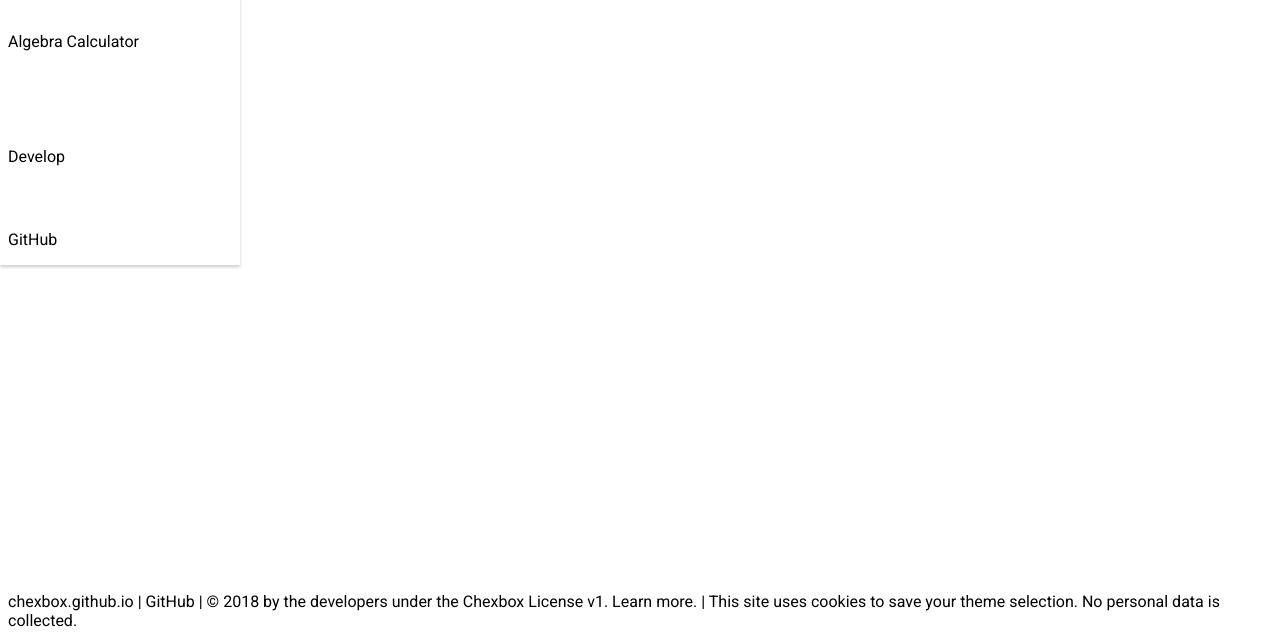
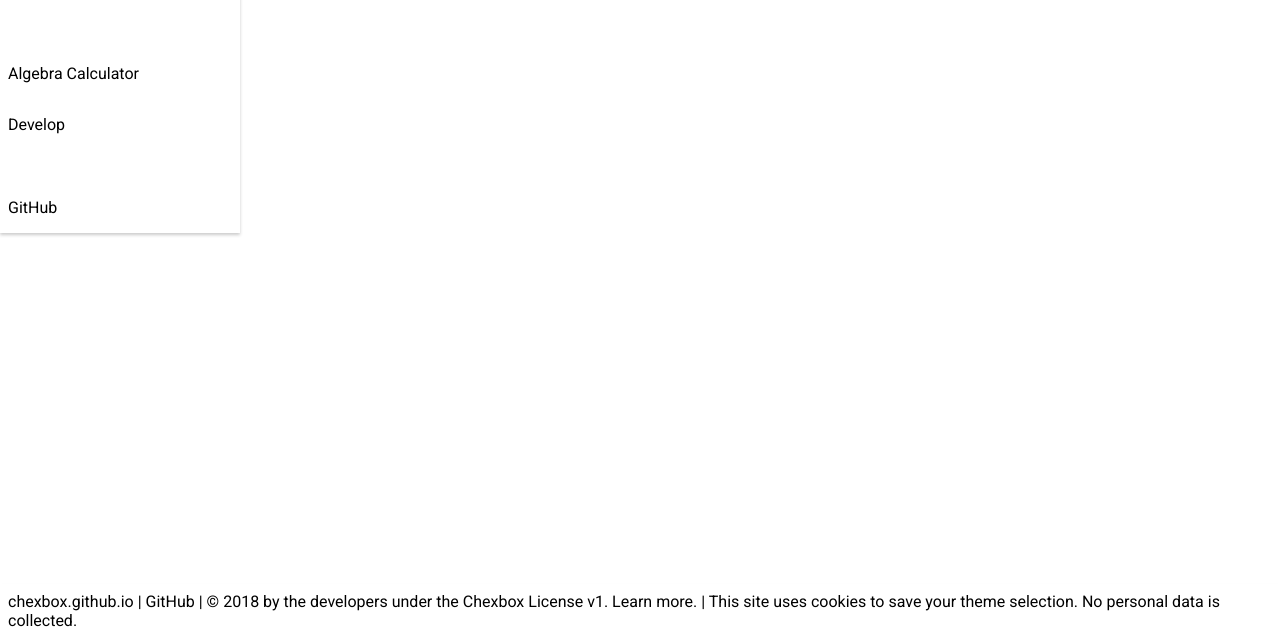
Before and after one commit to chexbox/chexbox.github.io, a plain HTML site: page index.html in a window 1280 px wide. Both pictures are taken after a click on the button "Menu". Shown: the part 176-814 px from the top of the page. Drawn offline with Linux system fonts and the light colour scheme.

Commit message:
Update index.html

```diff
--- a/index.html
+++ b/index.html
@@ -19,9 +19,8 @@
             <a href="#">Home</a>
             <a href="projects/">Projects</a>
             <a href="blog/">Blog</a>
-            <a href="/Algebra-Calculator/calculators/simple.html">Algebra Calculator</a>
-            <a href=""></a>
-            <a href=""></a>
+            <a href="about"></a>
+            <a href="Algebra-Calculator/">Algebra Calculator</a>
             <a href="develop/">Develop</a>
             <a href="https://scratch.mit.edu/users/chexbox/"></a>
             <a href="https://github.com/chexbox/">GitHub</a>
```
